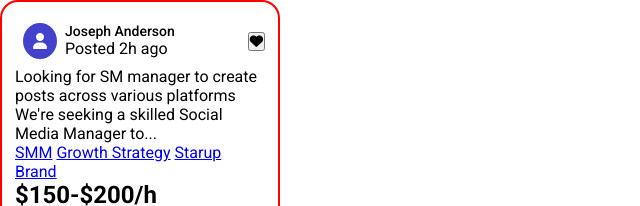
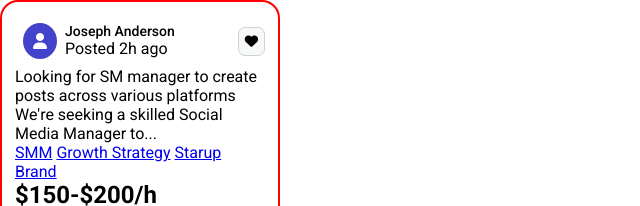
Before and after one commit to LudmilaBerto/ProyectoCuatro, a plain HTML site: page index.html in a window 1280 px wide. Shown: the top 206 px of the page, 0-640 px from the left. Drawn offline with Linux system fonts and the light colour scheme.

Commit message:
Estilice botón de corazon, ubicado en la etiqueta contenedora div class: contenedor-perfil

```diff
--- a/css/style.css
+++ b/css/style.css
@@ -40,8 +40,17 @@
     background-color: rgb(66, 66, 202);
     color: white;
 }
+/* Nombre de perfil */
 .nombrecompleto{
     font-weight: 500;
     font-size: 14px;
     padding-top: 8px;
 }
+
+/* Botón de corazon */
+.corazon{
+    background-color: #f7f9f9;
+    border: solid #ced0d1 1px;
+    border-radius: 7px;
+    padding: 6px;
+}
```
